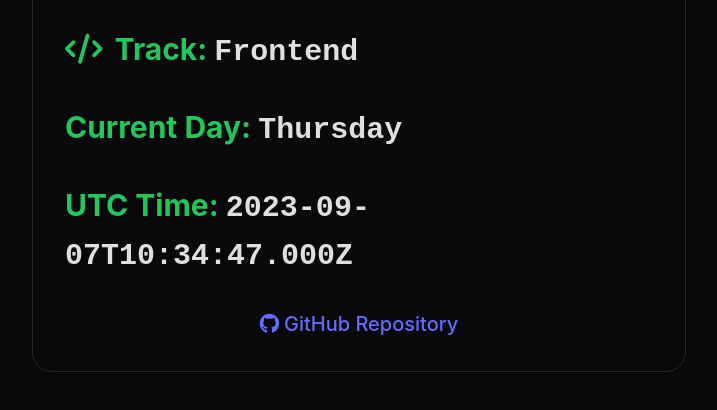
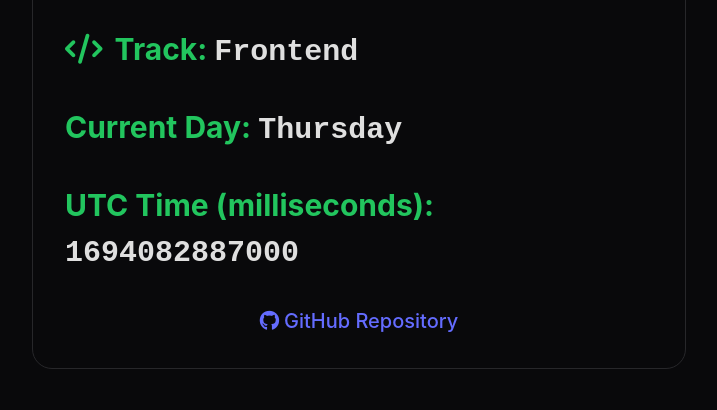
Before and after one commit to gneisscode/Stage-1, a plain HTML site: page index.html in a window 1280 px wide. Shown: the part 316-726 px from the top of the page, without its empty margins (281-998 px from the left). Drawn offline with Linux system fonts and the light colour scheme.

Commit message:
added files

```diff
--- a/index.html
+++ b/index.html
@@ -48,7 +48,7 @@
         </p>
         <div class="utc-time">
           <p class="info-item">
-            UTC Time:
+            UTC Time (milliseconds):
             <span class="value" id="currentUTCTime" data-testid="currentUTCTime"
               >Loading...</span
             >
--- a/index.js
+++ b/index.js
@@ -6,7 +6,7 @@ document.addEventListener("DOMContentLoaded", function () {
 
   function updateDateTime() {
     const currentDate = new Date();
-    const currentUTCTime = currentDate.toISOString();
+    const currentUTCTime = currentDate.getTime(); // Get the UTC time in milliseconds
     const daysOfWeek = [
       "Sunday",
       "Monday",
```
